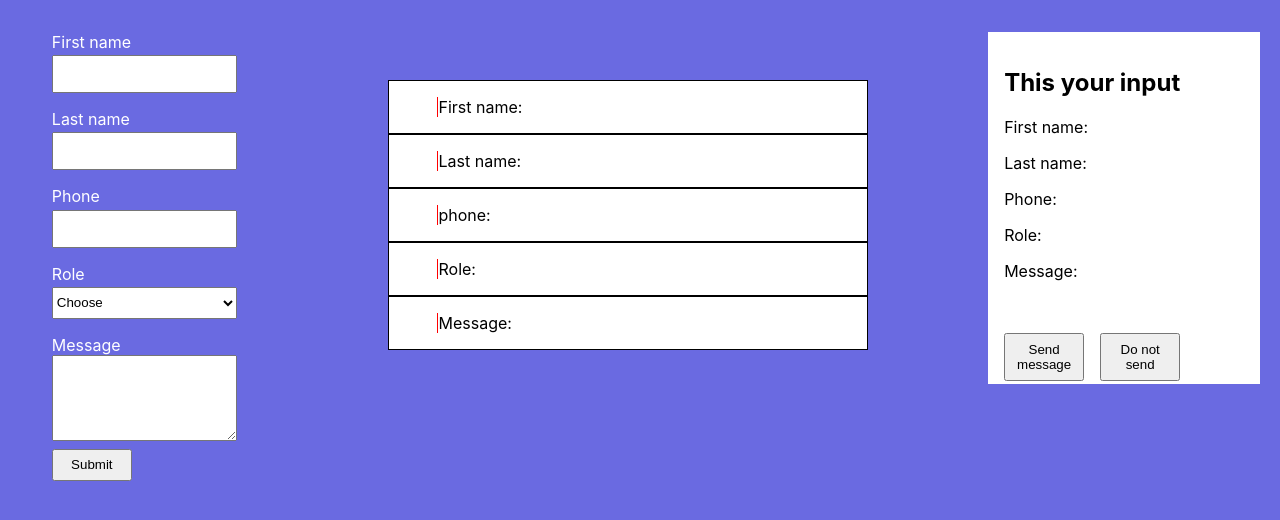
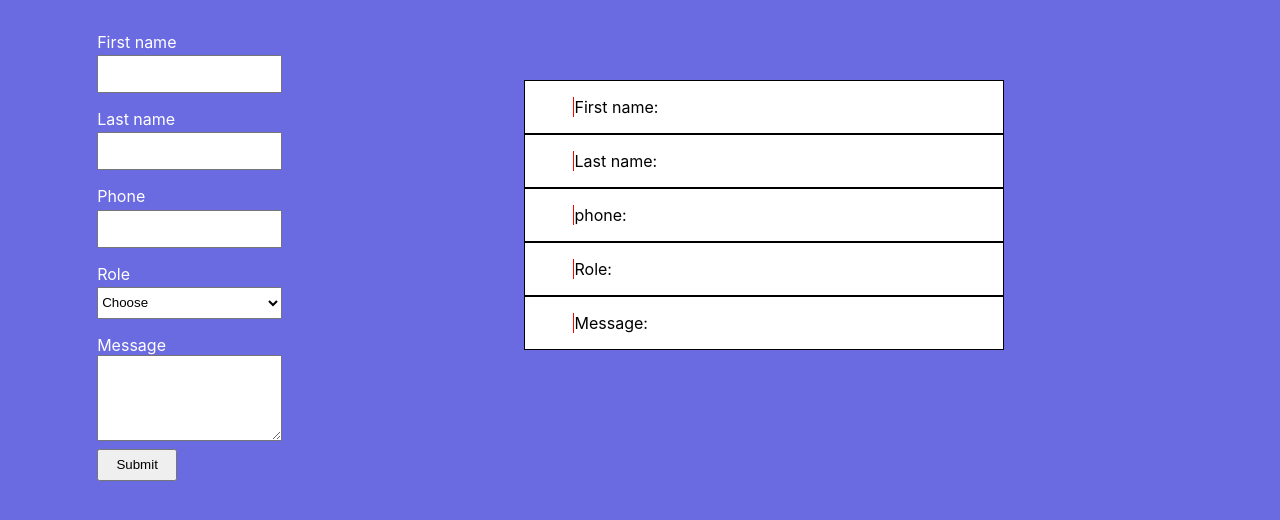
Before and after one commit to SantoshChapagai/form, a React (Create React App) app: page / in a window 1280 px wide. Shown: the top 520 px of the page. Built offline with nearby package versions, Linux system fonts and the light colour scheme.

Commit message:
adding functionality to the form

```diff
--- a/src/App.js
+++ b/src/App.js
@@ -4,22 +4,34 @@ import Form from './components/Form';
 import Display from './components/Display';
 import Modal from './components/Modal';
 
-function App() {
+class App extends Component {
+  state = {
+    showModal: false
+  }
+  modalHandler = (e) => {
+    e.preventDefault();
+    this.setState({
+      showModal: !this.state.showModal
+    })
 
+  }
+  render() {
     return (
       <div className="App">
         <div>
-        <Form />
+          <Form submit={this.modalHandler} />
         </div>
         <div>
           <Display />
         </div>
         <div>
-        <Modal />
+          {this.state.showModal && <Modal />}
+
         </div>
 
       </div>
     );
   }
+}
 
 export default App;
--- a/src/components/Display.jsx
+++ b/src/components/Display.jsx
@@ -1,22 +1,24 @@
 import React from 'react';
 
-const Display = () => {
+const Display = (props) => {
   return (
     <div className='view_container'>
+      <div className='vr'>
         <div className='box'>
-        <p>First name:</p>
+          <p>First name: <span>{props.firstname}</span></p>
         </div>
         <div className='box'>
-        <p>Last name:</p>
+          <p>Last name: <span>{props.lastname}</span></p>
         </div>
         <div className='box'>
-        <p>phone:</p>
+          <p>phone: <span>{props.phone}</span></p>
         </div>
         <div className='box'>
-        <p>Role:</p>
+          <p>Role: <span>{props.role}</span></p>
         </div>
         <div className='box'>
-        <p>Message:</p>
+          <p>Message: <span>{props.message}</span></p>
+        </div>
       </div>
     </div>
   );
--- a/src/components/Form.jsx
+++ b/src/components/Form.jsx
@@ -1,37 +1,37 @@
 import React from 'react';
 import './style.css';
 
-const Form = () => {
+const Form = (props) => {
   return (
     <div className='form_container'>
-      <form>
+      <form onSubmit={props.submit}>
         <div>
           <label for='fname'>First name</label>
-          <input type='text' id='fname' />
+          <input type='text' name='firstname' id='fname' />
         </div>
         <div>
           <label for='lname'>Last name</label>
-          <input type='text' id='lname' />
+          <input type='text' name='lastname' id='lname' />
         </div>
         <div>
           <label for='phone'>Phone</label>
-          <input type='number' id='phone' />
+          <input type='number' name='phone' id='phone' />
         </div>
         <div>
           <label for='role'>Role</label>
           <select>
             <option default>Choose</option>
-            <option>Teacher</option>
-            <option>Student</option>
-            <option>Other</option>
+            <option value='teacher'>Teacher</option>
+            <option value='student'>Student</option>
+            <option value='other'>Other</option>
           </select>
         </div>
         <div>
           <label for='text'>Message</label>
-          <textarea name="" id="text" />
+          <textarea name="message" id="text" />
         </div>
         <div>
-          <button type='submit' value='submit'>Submit</button>
+          <button type='submit' value='submit' name='submit'>Submit</button>
         </div>
       </form>
     </div>
--- a/src/components/Modal.jsx
+++ b/src/components/Modal.jsx
@@ -1,23 +1,24 @@
 import React from 'react';
 
-const Modal = () => {
+const Modal = (props) => {
+  console.log(props);
   return (
     <div className='modal_container'>
       <h2>This your input</h2>
       <div>
-        <p>First name:</p>
+        <p>First name: <span>{props.firstname}</span></p>
       </div>
       <div>
-        <p>Last name:</p>
+        <p>Last name: <span>{props.lastname}</span></p>
       </div>
       <div>
-        <p>Phone:</p>
+        <p>Phone: <span>{props.phone}</span></p>
       </div>
       <div>
-        <p>Role:</p>
+        <p>Role: <span>{props.role}</span></p>
       </div>
       <div>
-        <p>Message:</p>
+        <p>Message: <span>{props.message}</span></p>
       </div>
       <div className='btn'>
         <button>Send message</button>
--- a/src/components/style.css
+++ b/src/components/style.css
@@ -8,6 +8,8 @@ form div {
   flex-direction: column;
   color: white;
 }
+
+
 
 input,
 select {
@@ -33,12 +35,12 @@ button {
   background-color: white;
   margin: 5rem;
   width: 30rem;
+  position: relative;
 
 }
 
 .box {
   border: 0.5px solid black;
-
 }
 
 .box p {
```
Lines whose indentation alone changed are shown as unchanged.
